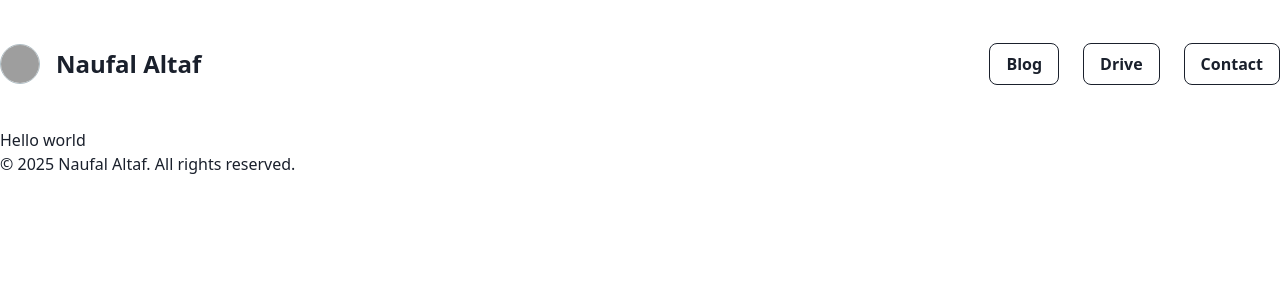
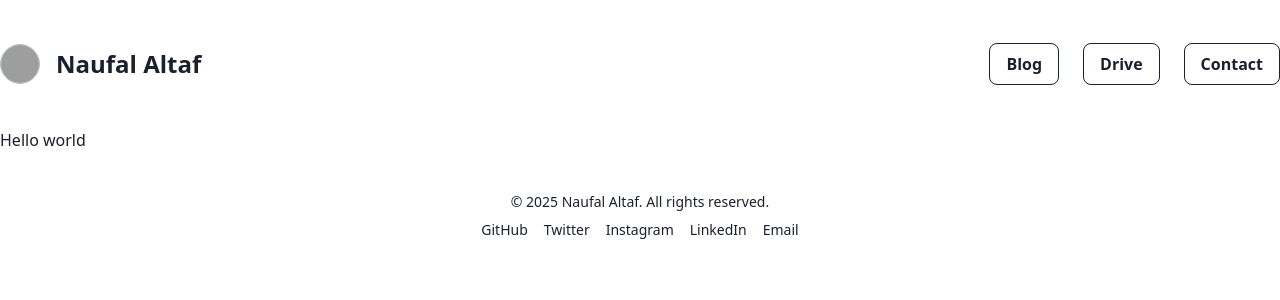
Before and after one commit to nawocci/site, a Next.js app: page / in a window 1280 px wide. Shown: the top 300 px of the page. Built offline with nearby package versions, Linux system fonts and the light colour scheme; grey boxes are pictures that could not be loaded.

Commit message:
Style the footer

```diff
--- a/src/app/(site)/components/Footer.tsx
+++ b/src/app/(site)/components/Footer.tsx
@@ -1,5 +1,51 @@
 export default function Footer() {
-    return (
-        <p>© {new Date().getFullYear()} Naufal Altaf. All rights reserved.</p>
-    )
+  return (
+    <footer className="flex items-center justify-center w-full min-h-32">
+      <div className="flex flex-col items-center gap-2 text-center text-sm">
+        <p>
+          &copy; {new Date().getFullYear()} Naufal Altaf. All rights reserved.
+        </p>
+        <div className="flex items-center gap-4">
+          <a
+            href="https://github.com/nawocci"
+            target="_blank"
+            rel="noopener noreferrer"
+            className="hover:underline hover:text-primary hover:brightness-100"
+          >
+            GitHub
+          </a>
+          <a
+            href="https://x.com/nawocci"
+            target="_blank"
+            rel="noopener noreferrer"
+            className="hover:underline hover:text-primary hover:brightness-100"
+          >
+            Twitter
+          </a>
+          <a
+            href="https://instagram.com/nawocci"
+            target="_blank"
+            rel="noopener noreferrer"
+            className="hover:underline hover:text-primary hover:brightness-100"
+          >
+            Instagram
+          </a>
+          <a
+            href="https://linkedin.com/in/naufal-altaf-059ab5326"
+            target="_blank"
+            rel="noopener noreferrer"
+            className="hover:underline hover:text-primary hover:brightness-100"
+          >
+            LinkedIn
+          </a>
+          <a
+            href="mailto:me@altaf.xyz"
+            className="hover:underline hover:text-primary hover:brightness-100"
+          >
+            Email
+          </a>
+        </div>
+      </div>
+    </footer>
+  );
 }
```
